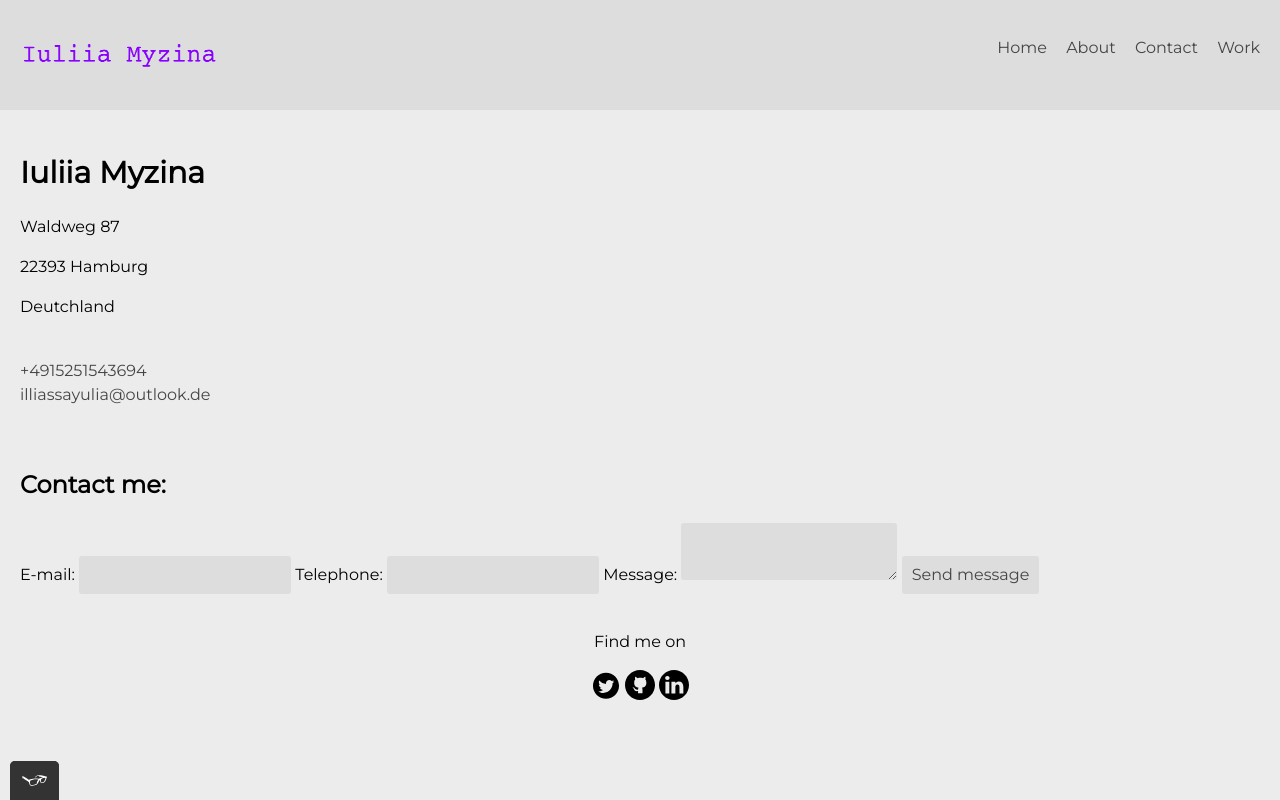
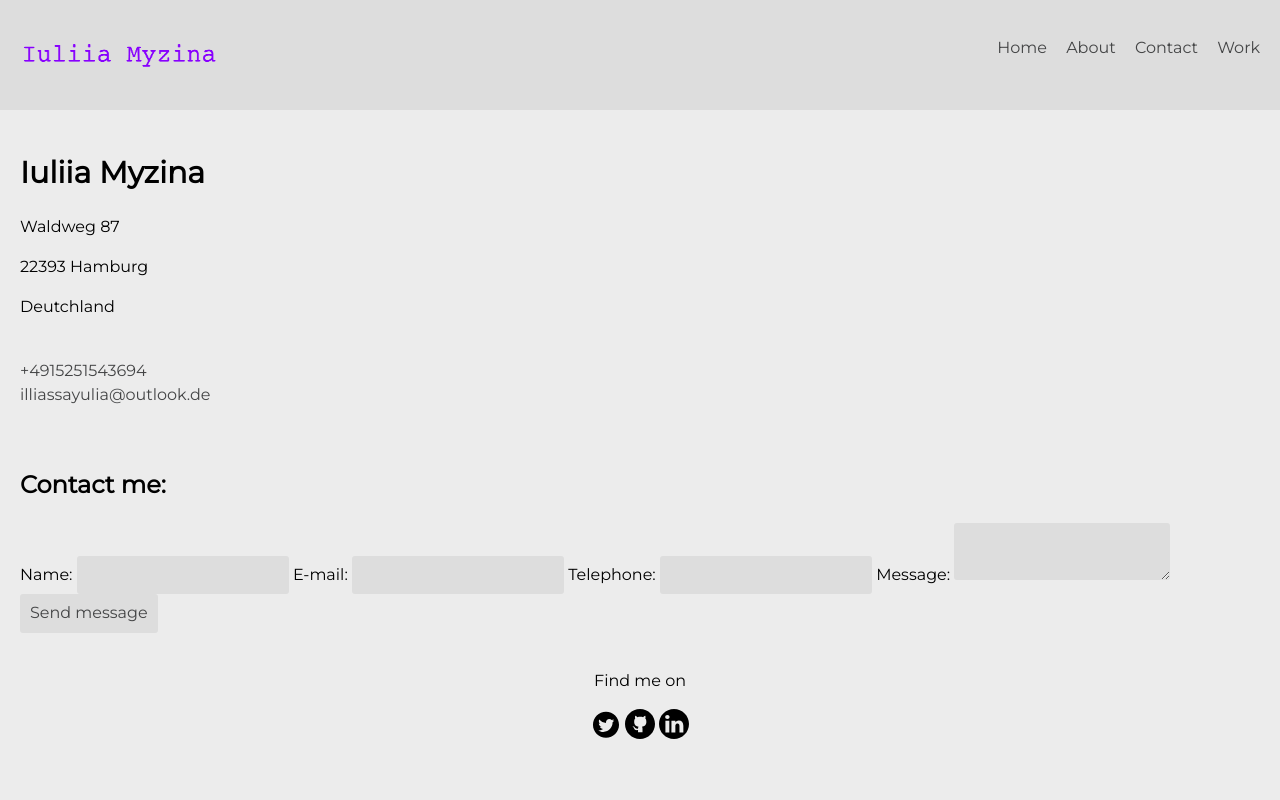
Before and after one commit to IuliiaMy/portfolio, a plain HTML site: page contact.html in a window 1280 px wide. Drawn offline with nearby package versions, Linux system fonts and the light colour scheme.

Commit message:
Added name label in contact form

```diff
--- a/contact.html
+++ b/contact.html
@@ -38,6 +38,8 @@
     <div class="contact-me__box">
       <h2>Contact me:</h2>
       <form action="https://formspree.io/f/maygnwro" method="post">
+        <label class="standard-label" for="contact-name">Name:</label>
+        <input type="name" id="contact-name" required>
         <label class="standard-label" for="contact-email">E-mail:</label>
         <input type="email" id="contact-email" required>
         <label class="standard-label" for="contact-tel">Telephone:</label>
@@ -68,6 +70,5 @@
       </a>
      </div>
     </footer>
-    <script src="js/tota11y.min.js"></script>
  </body>
  </html>
```
